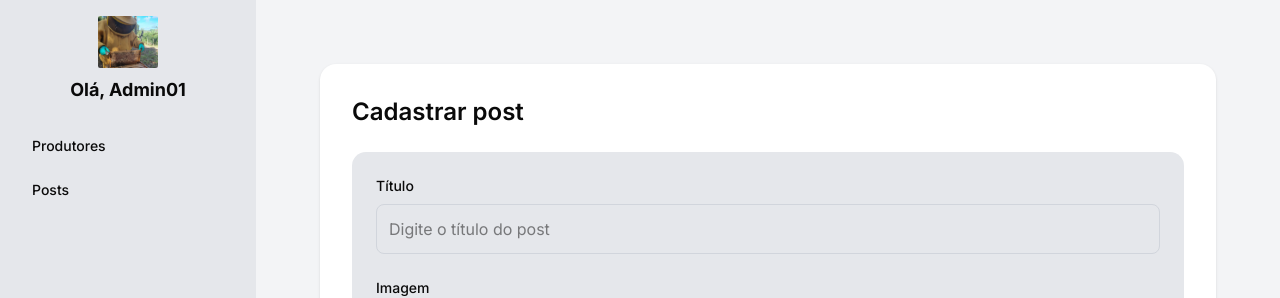
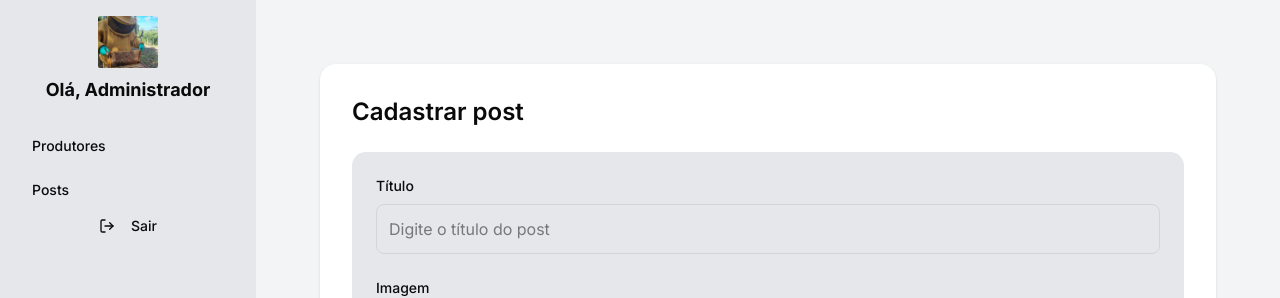
Before and after one commit to GuilhermeMarqus/Moreilandia, a Next.js app: page /admin/posts/cadastrarpost in a window 1280 px wide. Shown: the top 298 px of the page. Built offline with nearby package versions, Linux system fonts and the light colour scheme.

Commit message:
chore: add campo {nome} ao realizar o login, add button logout

```diff
--- a/src/app/(private)/admin/layout.tsx
+++ b/src/app/(private)/admin/layout.tsx
@@ -1,6 +1,8 @@
+"use client";
+
 import Link from "next/link";
 import Image from "next/image";
-import { Menu, Search, PenLine, Trash2 } from "lucide-react";
+import { Menu, Search, PenLine, Trash2, LogOut } from "lucide-react";
 
 import { Button } from "@/components/ui/button";
 
@@ -11,12 +13,45 @@ import {
   SheetHeader,
   SheetTitle,
 } from "@/components/ui/sheet";
+import { useState, useEffect } from "react";
+import { useRouter } from "next/navigation";
+
+interface UserInfo {
+  nome: string;
+  email: string;
+  papel: string;
+  id: string;
+}
 
 export default function AdminLayout({
   children,
 }: Readonly<{
   children: React.ReactNode;
 }>) {
+  const router = useRouter();
+  const [userName, setUserName] = useState<string | null>(null);
+
+  useEffect(() => {
+    const storedUser = localStorage.getItem("user");
+    if (storedUser) {
+      try {
+        const user: UserInfo = JSON.parse(storedUser);
+        setUserName(user.nome);
+      } catch (error) {
+        console.error("Erro ao analisar informações do usuário do localStorage:", error);
+        setUserName("Administrador");
+      }
+    } else {
+      setUserName("Administrador");
+    }
+  }, []);
+
+  const handleLogout = () => {
+    localStorage.removeItem("user");
+    localStorage.removeItem("token"); // Remover também o token
+    router.push("/login");
+  };
+
   return (
     <div className="flex min-h-screen relative">
       {/* Sidebar - Desktop */}
@@ -29,7 +64,7 @@ export default function AdminLayout({
             height={60}
             className="mb-2"
           />
-          <span className="font-bold text-lg">Olá, Admin01</span>
+          <span className="font-bold text-lg">Olá, {userName}</span>
         </div>
         <nav className="w-full">
           <Link href="/admin/produtores" passHref>
@@ -42,6 +77,14 @@ export default function AdminLayout({
               Posts
             </Button>
           </Link>
+          <Button
+            variant="ghost"
+            className="w-full justify-center mb-2"
+            onClick={handleLogout}
+          >
+            <LogOut className="h-4 w-4 mr-2" />
+            Sair
+          </Button>
         </nav>
       </aside>
 
@@ -67,7 +110,7 @@ export default function AdminLayout({
               height={60}
               className="mb-2"
             />
-            <span className="font-bold text-lg">Olá, Admin01</span>
+            <span className="font-bold text-lg">Olá, {userName}</span>
           </div>
           <nav className="w-full">
             <Link href="/admin/produtores" passHref>
@@ -80,6 +123,14 @@ export default function AdminLayout({
                 Posts
               </Button>
             </Link>
+            <Button
+              variant="ghost"
+              className="w-full justify-center mb-2"
+              onClick={handleLogout}
+            >
+              <LogOut className="h-4 w-4 mr-2" />
+              Sair
+            </Button>
           </nav>
         </SheetContent>
       </Sheet>
--- a/src/app/(private)/login/page.tsx
+++ b/src/app/(private)/login/page.tsx
@@ -32,9 +32,17 @@ const Login = () => {
 
       const { token } = response.data; // A API retorna apenas o token e outros dados, o papel está dentro do token
 
-      const decodedToken: { papel: string, usuario: any } = jwtDecode(token);
+      const decodedToken: { nome: string, email: string, papel: string, iat: number, exp: number, sub: string } = jwtDecode(token);
       const userRole = decodedToken.papel;
-      const userInfo = decodedToken.usuario || {}; // Obter outras infos do usuário, se existirem no payload
+      const userInfo = { // Corrigido para extrair diretamente do decodedToken
+        nome: decodedToken.nome,
+        email: decodedToken.email,
+        papel: decodedToken.papel,
+        id: decodedToken.sub, // Assumindo que 'sub' é o ID do usuário
+      };
+
+      console.log("Decoded Token:", decodedToken); // Adicionado para depuração
+      console.log("User Info to be stored:", userInfo); // Adicionado para depuração
 
       localStorage.setItem("token", token);
       localStorage.setItem("user", JSON.stringify(userInfo)); // Armazenar as informações do usuário do token
--- a/src/app/(private)/produtor/layout.tsx
+++ b/src/app/(private)/produtor/layout.tsx
@@ -1,6 +1,8 @@
+"use client";
+
 import Link from "next/link";
 import Image from "next/image";
-import { Menu, Search, PenLine, Trash2 } from "lucide-react";
+import { Menu, Search, PenLine, Trash2, LogOut } from "lucide-react"; // Adicione LogOut
 
 import { Button } from "@/components/ui/button";
 
@@ -11,12 +13,45 @@ import {
   SheetHeader,
   SheetTitle,
 } from "@/components/ui/sheet";
+import { useState, useEffect } from "react"; // Importar useState e useEffect
+import { useRouter } from "next/navigation"; // Importar useRouter
+
+interface UserInfo {
+  nome: string;
+  // outras propriedades do usuário, se houver
+}
 
 export default function AdminLayout({
   children,
 }: Readonly<{
   children: React.ReactNode;
 }>) {
+  const router = useRouter(); // Importar useRouter
+  const [userName, setUserName] = useState<string | null>(null);
+
+  useEffect(() => {
+    const storedUser = localStorage.getItem("user");
+    if (storedUser) {
+      try {
+        const user: UserInfo = JSON.parse(storedUser);
+        setUserName(user.nome);
+      } catch (error) {
+        console.error(
+          "Erro ao analisar informações do usuário do localStorage:",
+          error
+        );
+        setUserName("Produtor"); // Fallback em caso de erro
+      }
+    } else {
+      setUserName("Produtor"); // Fallback se não houver usuário no localStorage
+    }
+  }, []);
+
+  const handleLogout = () => {
+    localStorage.removeItem("user");
+    router.push("/login");
+  };
+
   return (
     <div className="flex min-h-screen relative">
       {/* Sidebar - Desktop */}
@@ -29,7 +64,15 @@ export default function AdminLayout({
             height={60}
             className="mb-2"
           />
-          <span className="font-bold text-lg">Olá, produtor-1</span>
+          <Button
+            variant="ghost"
+            className="w-full justify-center mb-2"
+            onClick={handleLogout} // Adicionar o evento onClick
+          >
+            <LogOut className="h-4 w-4 mr-2" />
+            Sair
+          </Button>
+          <span className="font-bold text-lg">Olá, {userName}</span>
         </div>
         <nav className="w-full">
           <Link href="/produtor" passHref>
@@ -67,7 +110,7 @@ export default function AdminLayout({
               height={60}
               className="mb-2"
             />
-            <span className="font-bold text-lg">Olá, produtor-1</span>
+            <span className="font-bold text-lg">Olá, {userName}</span>
           </div>
           <nav className="w-full">
             <Link href="/produtor" passHref>
@@ -80,6 +123,15 @@ export default function AdminLayout({
                 Posts
               </Button>
             </Link>
+
+            <Button
+              variant="ghost"
+              className="w-full justify-center mb-2"
+              onClick={handleLogout} // Adicionar o evento onClick
+            >
+              <LogOut className="h-4 w-4 mr-2" />
+              Sair
+            </Button>
           </nav>
         </SheetContent>
       </Sheet>
```
